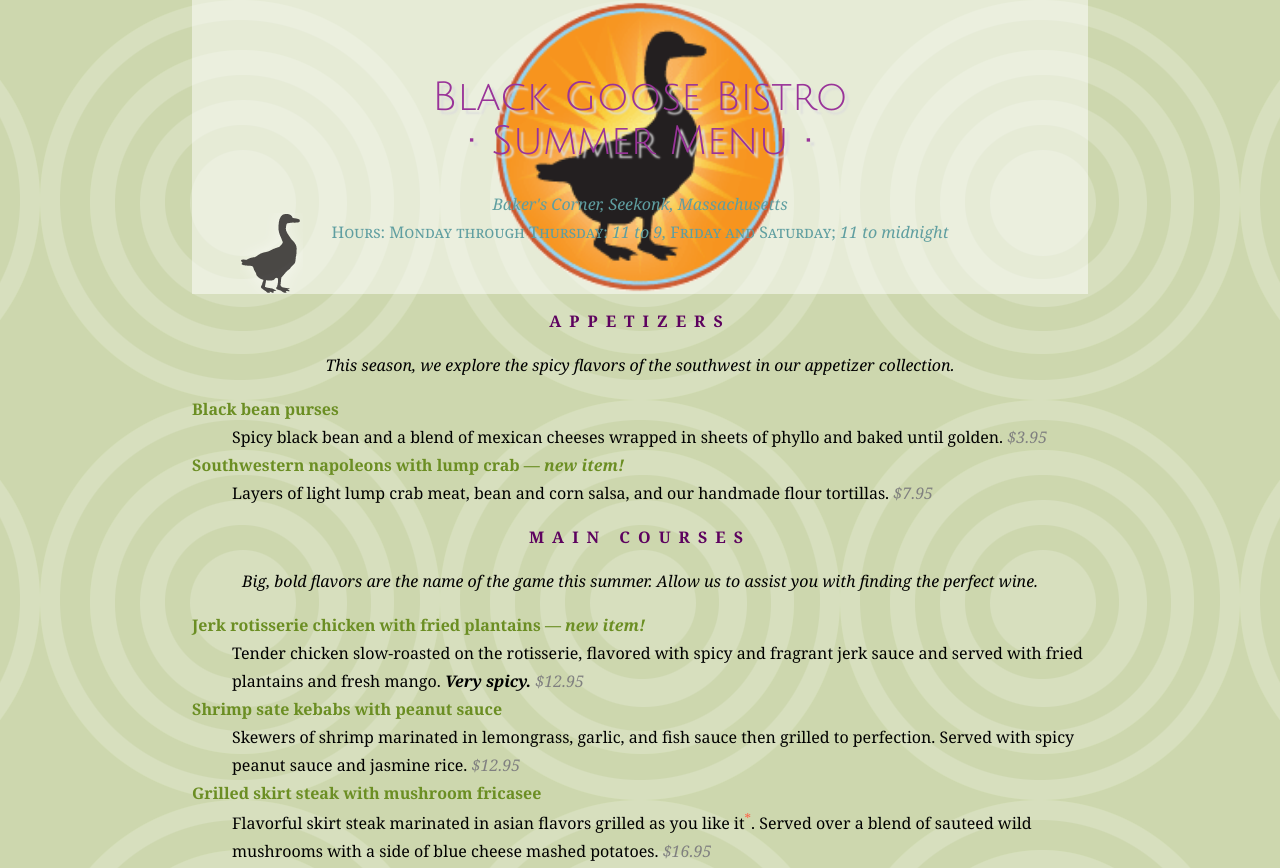
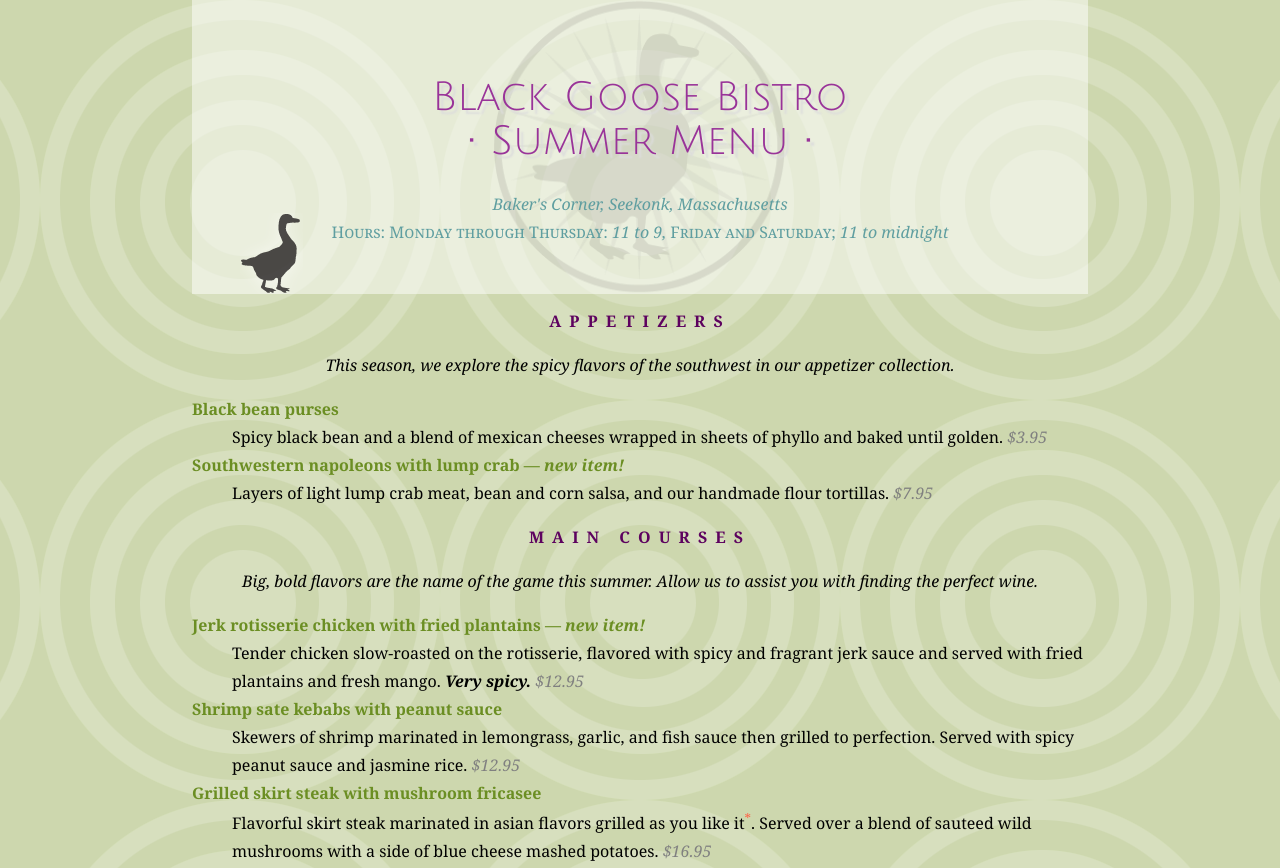
Before and after one commit to LandonJS709/fid, a plain HTML site: page bistro/summermenu_ex2.html in a window 1280 px wide. Shown: the top 868 px of the page. Drawn offline with Linux system fonts and the light colour scheme.

Commit message:
Add files via upload

```diff
--- a/bistro/summermenu_ex2.html
+++ b/bistro/summermenu_ex2.html
@@ -28,7 +28,7 @@ header {
   background-color: rgb(255 255 255 / .5);
   background-image: url(purpledot.png);
   background-repeat: repeat-x;
-  background-image: url(images/blackgoose.png), url(images/gooseshadow.png);
+  background-image: url(images/blackgooseblk.png), url(images/gooseshadow.png);
   background-repeat: no-repeat, no-repeat;
   background-position: center, 3em bottom;
   background-size: contain, auto;
```
